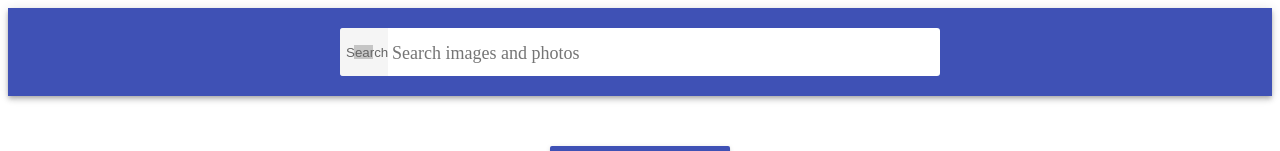
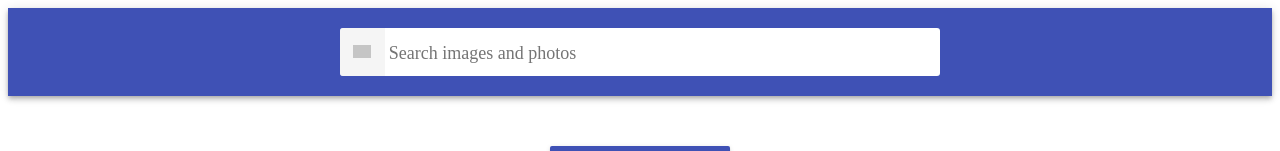
Before and after one commit to Maksym-Kovorotnyi/goit-react-hw-03-image-finder, a React (Create React App) app: page / in a window 1280 px wide. Shown: the top 151 px of the page. Built offline with nearby package versions, Linux system fonts and the light colour scheme; no server answers; grey boxes are pictures that could not be loaded.

Commit message:
Corrected the styles

```diff
--- a/src/components/ImageGalleryItem/ImageGalleryItem.module.css
+++ b/src/components/ImageGalleryItem/ImageGalleryItem.module.css
@@ -6,7 +6,7 @@
 
 .image {
     width: 100%;
-    height: 260px;
+    height: 100%;
     object-fit: cover;
     transition: transform 250ms cubic-bezier(0.4, 0, 0.2, 1);
 }
--- a/src/components/Searchbar/Searchbar.jsx
+++ b/src/components/Searchbar/Searchbar.jsx
@@ -11,9 +11,7 @@ export const SearchBar=({onSubmit, onChange})=>{
                     onSubmit={onSubmit}>
                     <button
                         className={css.button}
-
                         type="submit" >
-                        <span className='SearchForm-button-label' >Search</span>
                     </button>
                     <input
                         className={css.input}
```
